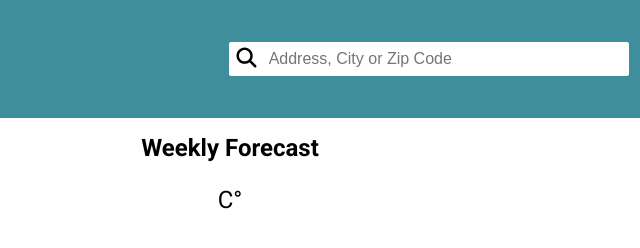
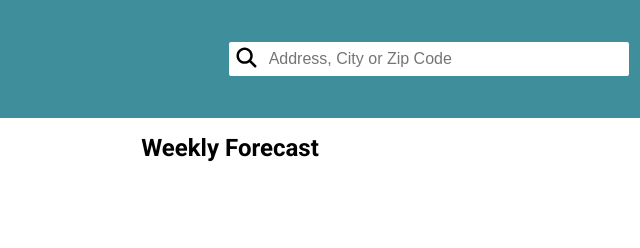
Before and after one commit to veiledjune/odin-weather-app, a website built with webpack: page src/index.html in a window 1280 px wide. Shown: the full height of the page, 410-1050 px from the left. Built offline with nearby package versions, Linux system fonts and the light colour scheme.

Commit message:
feat: Remove HTML unit span

```diff
--- a/src/index.html
+++ b/src/index.html
@@ -33,7 +33,6 @@
     </header>
     <main class="main">
       <h2 class="main-title">Weekly Forecast</h2>
-      <span class="unit-span">C&#176;</span>
       <div class="weather-card-container"></div>
     </main>
   </body>
```
